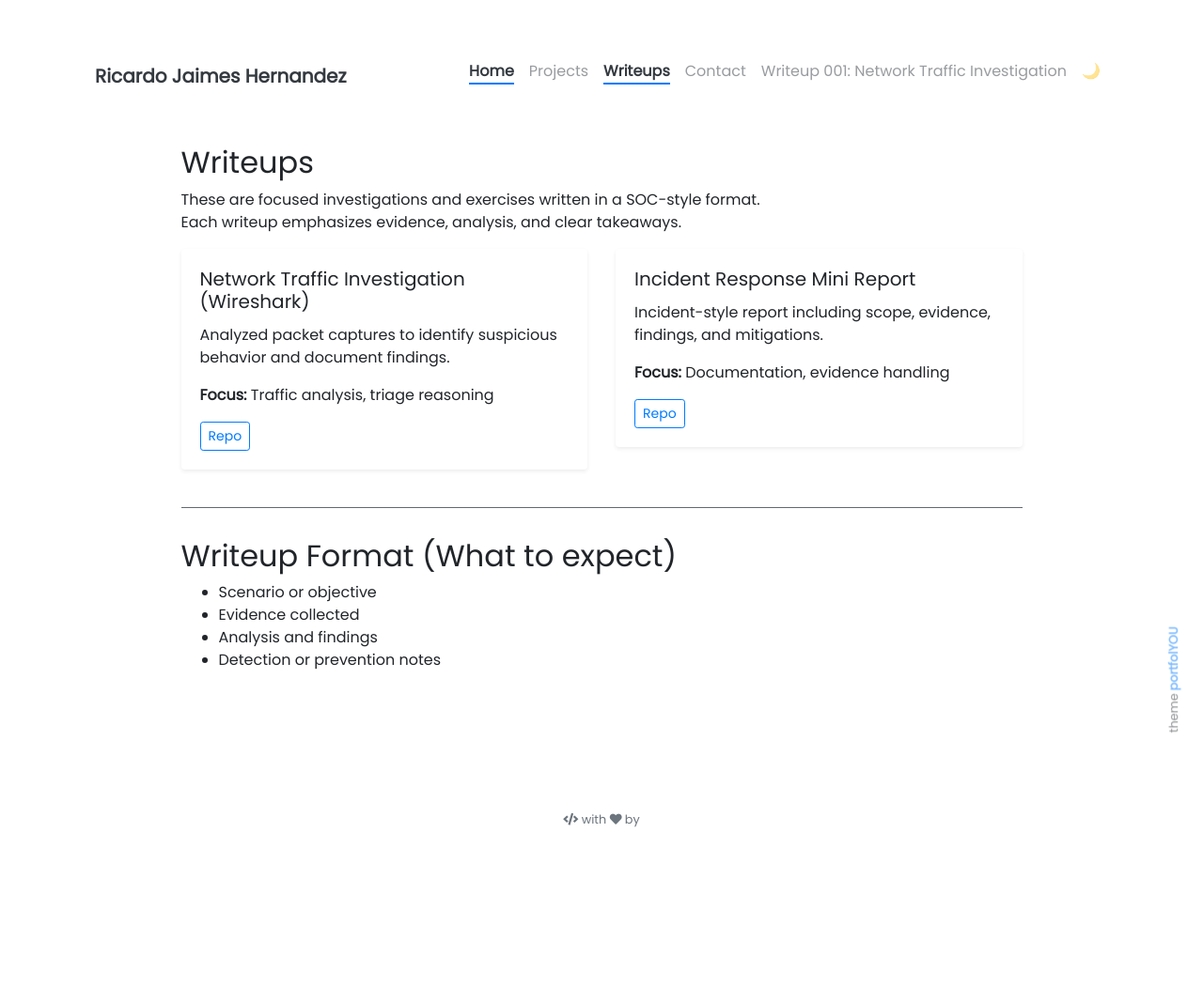
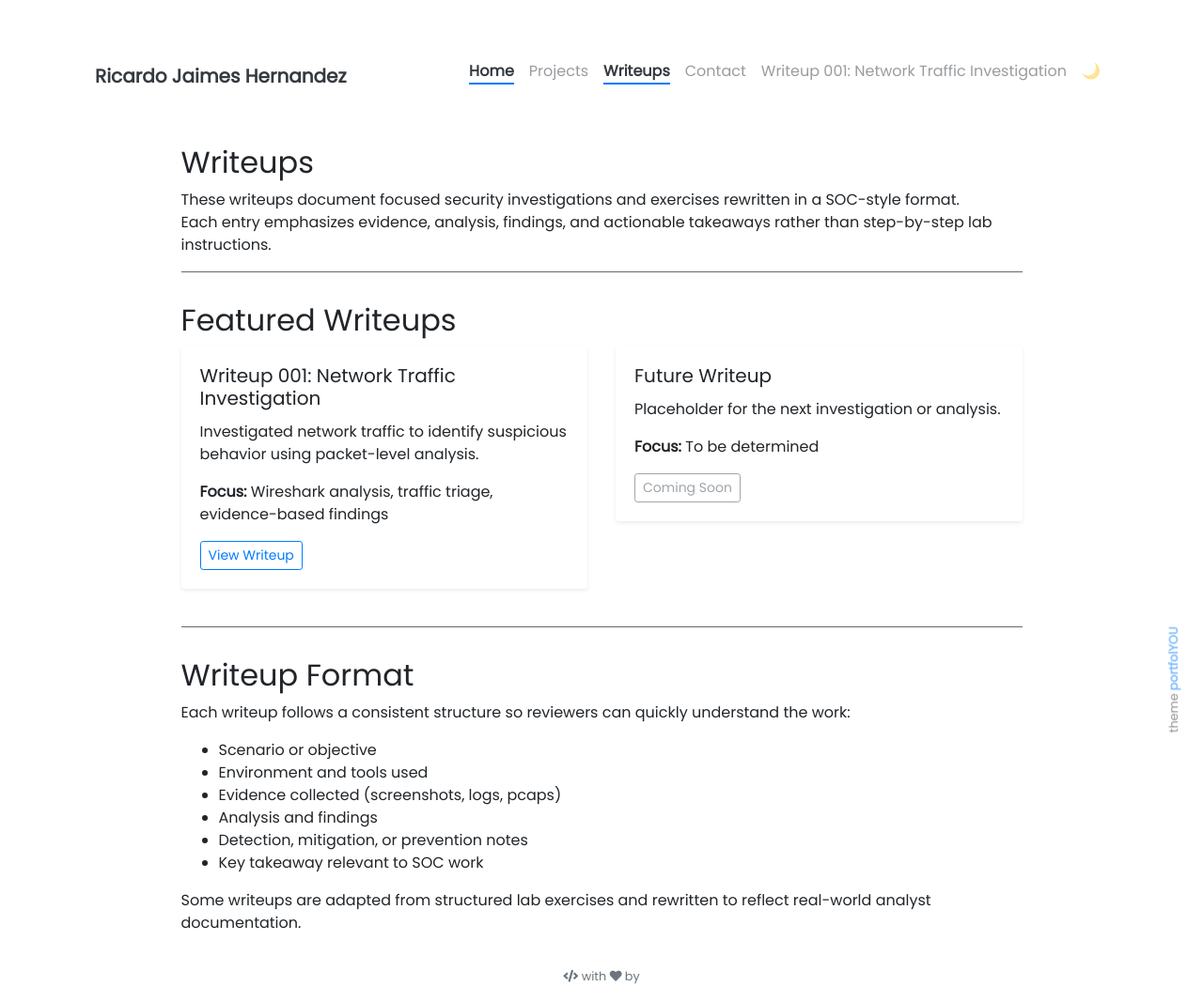
Before and after one commit to RickJaimesDez/RickJaimesDez.github.io, a Jekyll site: the page built from writeups.md, in a window 1280 px wide. Shown: the whole page at 94% size. Built offline with Jekyll 4.4.1, drawn with Linux system fonts in a browser that asks for light colours; before the commit the page ends 900 px from its top, so only the background shows below that.

Commit message:
Update writeups.md
Updated writeups.md to include Wreiteup 001 and linking it.

```diff
--- a/writeups.md
+++ b/writeups.md
@@ -7,33 +7,47 @@ weight: 15
 
 ## Writeups
 
-These are focused investigations and exercises written in a SOC-style format.
-Each writeup emphasizes evidence, analysis, and clear takeaways.
+These writeups document focused security investigations and exercises rewritten in a SOC-style format.
+Each entry emphasizes evidence, analysis, findings, and actionable takeaways rather than step-by-step lab instructions.
+
+---
+
+## Featured Writeups
 
 <div class="row">
 
   <div class="col-md-6">
     <div class="card border-0 shadow-sm mb-4">
       <div class="card-body">
-        <h5 class="card-title">Network Traffic Investigation (Wireshark)</h5>
+        <h5 class="card-title">Writeup 001: Network Traffic Investigation</h5>
         <p class="card-text">
-          Analyzed packet captures to identify suspicious behavior and document findings.
+          Investigated network traffic to identify suspicious behavior using packet-level analysis.
         </p>
-        <p class="card-text"><b>Focus:</b> Traffic analysis, triage reasoning</p>
-        <a class="btn btn-outline-primary btn-sm" href="https://github.com/RickJaimesDez/wireshark-triage">Repo</a>
+        <p class="card-text">
+          <b>Focus:</b> Wireshark analysis, traffic triage, evidence-based findings
+        </p>
+        <a class="btn btn-outline-primary btn-sm" href="/writeups/network-traffic-investigation/">
+          View Writeup
+        </a>
       </div>
     </div>
   </div>
 
+  <!-- Future writeups go below this line -->
+
   <div class="col-md-6">
     <div class="card border-0 shadow-sm mb-4">
       <div class="card-body">
-        <h5 class="card-title">Incident Response Mini Report</h5>
+        <h5 class="card-title">Future Writeup</h5>
         <p class="card-text">
-          Incident-style report including scope, evidence, findings, and mitigations.
+          Placeholder for the next investigation or analysis.
         </p>
-        <p class="card-text"><b>Focus:</b> Documentation, evidence handling</p>
-        <a class="btn btn-outline-primary btn-sm" href="https://github.com/RickJaimesDez/incident-response-mini-report">Repo</a>
+        <p class="card-text">
+          <b>Focus:</b> To be determined
+        </p>
+        <span class="btn btn-outline-secondary btn-sm disabled">
+          Coming Soon
+        </span>
       </div>
     </div>
   </div>
@@ -42,8 +56,15 @@ Each writeup emphasizes evidence, analysis, and clear takeaways.
 
 ---
 
-## Writeup Format (What to expect)
+## Writeup Format
+
+Each writeup follows a consistent structure so reviewers can quickly understand the work:
+
 - Scenario or objective
-- Evidence collected
+- Environment and tools used
+- Evidence collected (screenshots, logs, pcaps)
 - Analysis and findings
-- Detection or prevention notes
+- Detection, mitigation, or prevention notes
+- Key takeaway relevant to SOC work
+
+Some writeups are adapted from structured lab exercises and rewritten to reflect real-world analyst documentation.
```
